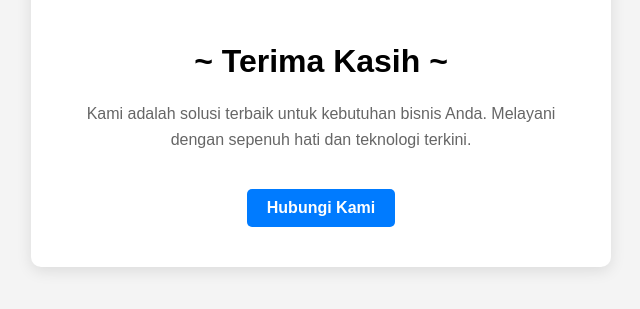
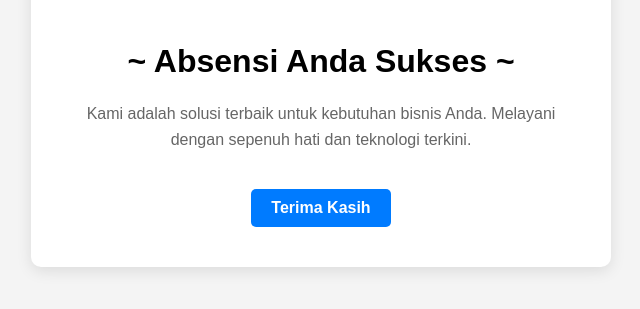
Before and after one commit to absensicpm-sketch/page-cpm, a plain HTML site: page index.html in a window 1280 px wide. Shown: the part 413-722 px from the top of the page, without its empty margins (319-959 px from the left). Drawn offline with Linux system fonts and the light colour scheme.

Commit message:
Update index.html

```diff
--- a/index.html
+++ b/index.html
@@ -60,13 +60,13 @@
     <div class="container">
         <img src="CPM Absensi.png" alt="Logo Perusahaan" class="logo">
 
-        <h1>~ Terima Kasih ~</h1>
+        <h1>~ Absensi Anda Sukses ~</h1>
         <p>
             Kami adalah solusi terbaik untuk kebutuhan bisnis Anda.
             Melayani dengan sepenuh hati dan teknologi terkini.
         </p>
 
-        <a href="#" class="btn">Hubungi Kami</a>
+        <a href="#" class="btn">Terima Kasih</a>
     </div>
 
 </body>
```
